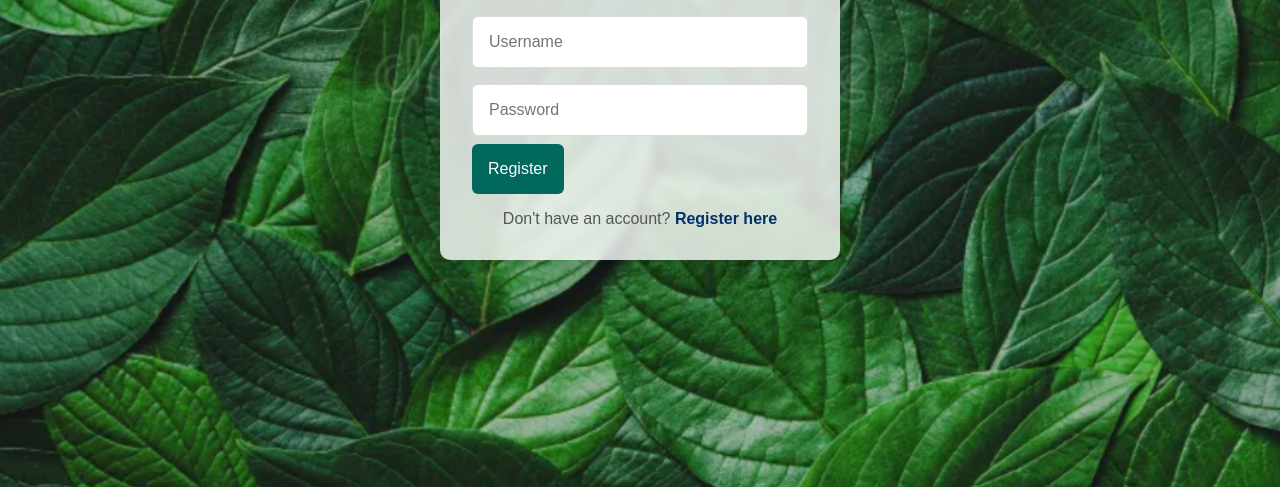
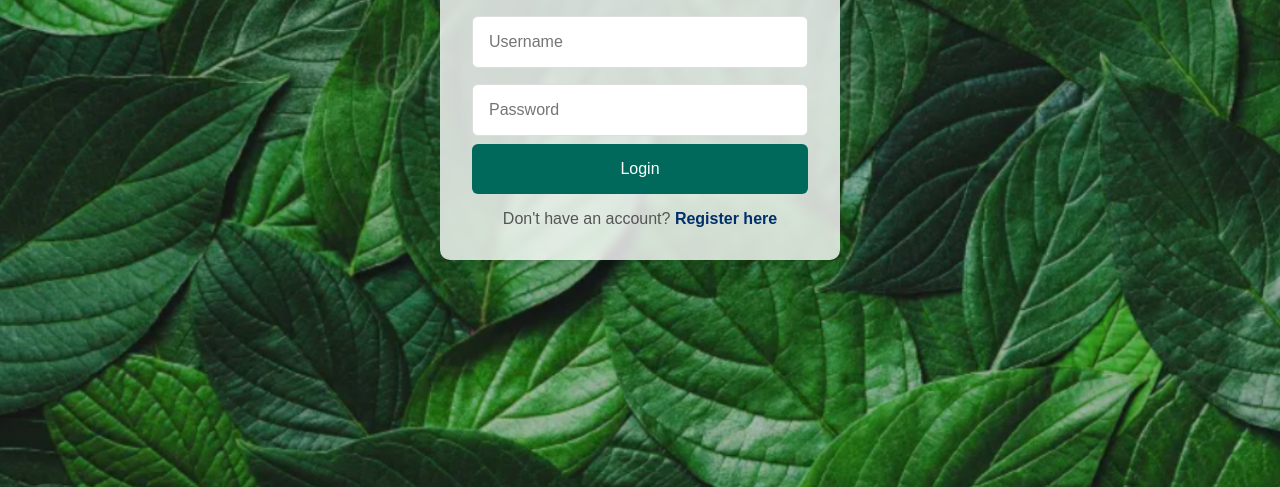
Before and after one commit to istutijn-algo24/EcoGuide, a website: page login.html in a window 1280 px wide. Shown: the part 313-800 px from the top of the page. Drawn offline with Linux system fonts and the light colour scheme.

Commit message:
Update login.html

```diff
--- a/login.html
+++ b/login.html
@@ -13,9 +13,7 @@
                 <h2>Login</h2>
                 <input type="text" name="username" placeholder="Username" required>
                 <input type="password" name="password" placeholder="Password" required>
-                <a href="page1.html" style="text-decoration: none;">
-    <button type="button">Register</button>
-</a>
+             <button type="submit">Login</button>
             </form>
             <p>Don't have an account? <a href="index.html">Register here</a></p>
         </div>
```
